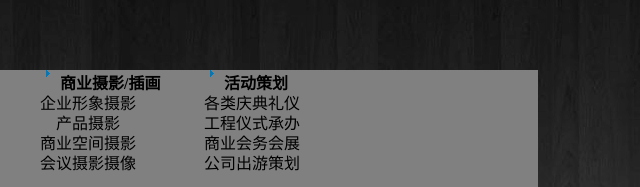
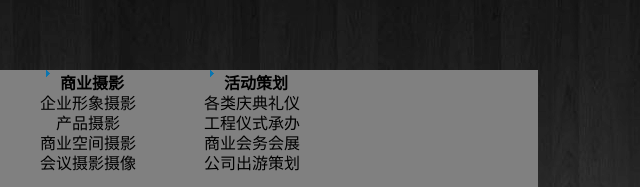
Before and after one commit to xixilide/xixilide.github.io, a plain HTML site: page index.html in a window 1280 px wide. Shown: the part 1278-1465 px from the top of the page, 614-1254 px from the left. Drawn offline with nearby package versions, Linux system fonts and the light colour scheme.

Commit message:
change first

```diff
--- a/index.html
+++ b/index.html
@@ -208,7 +208,7 @@
 				</div>
 				<div class="nav_div">
 					<img src="images/sjf.png" alt="">
-					<h6>商业摄影/插画</h6>
+					<h6>商业摄影</h6>
 					<ul id="nav_list">
 						<li>企业形象摄影</li>
 						<li>产品摄影</li>
```
